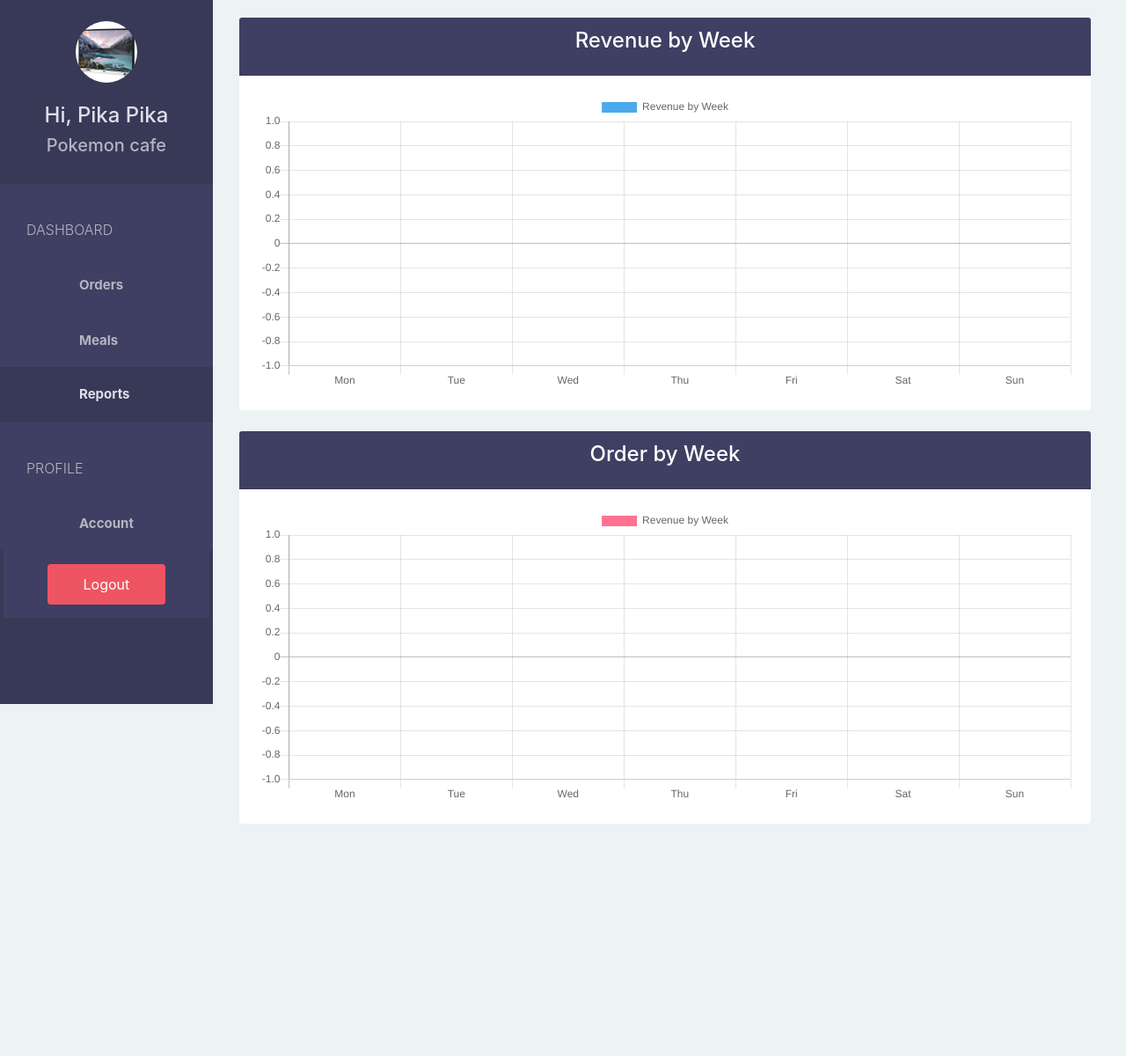
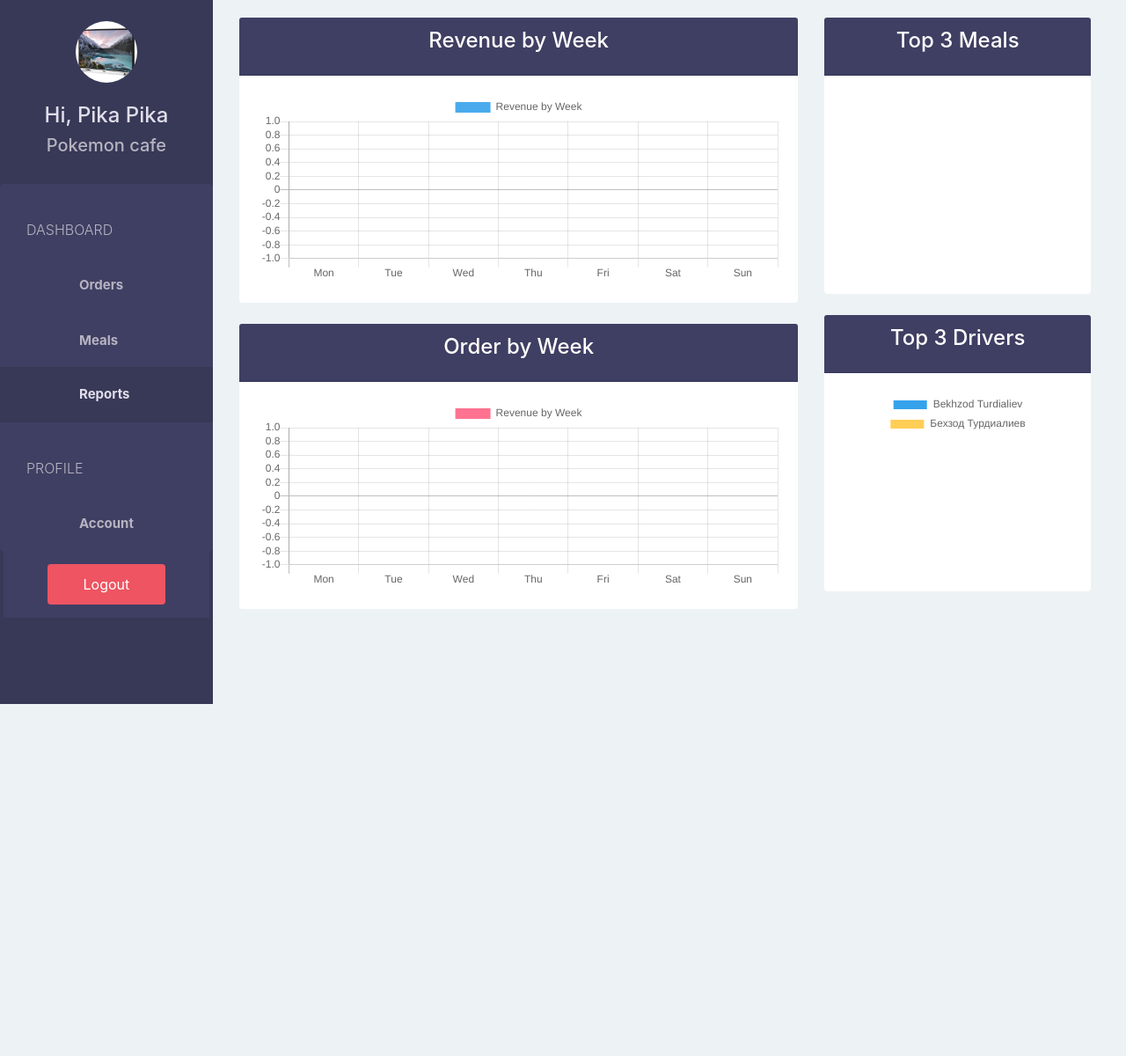
Before and after one commit to kiral439/food-tasker, a Django app: page /restaurant/report in a window 1280 px wide. Shown: the top 1200 px of the page at 88% size. Run offline with Django 3.2, Linux system fonts and the light colour scheme; a user stored in the database is signed in; data comes from the database, SQL or seed files in the repository; both versions use the stored data as it was after the commit; a map, chart or similar area stays blank; some libraries are stand-ins or nearby versions.

Commit message:
Restaurant dashboard is done

```diff
--- a/foodtasker/settings.py
+++ b/foodtasker/settings.py
@@ -212,3 +212,5 @@ SOCIAL_AUTH_PIPELINE = (
     'social_core.pipeline.social_auth.load_extra_data',
     'social_core.pipeline.user.user_details',
 )
+
+STRIPE_API_KEY = 'sk_test_51H5CrDFQ6aYBNdSThqh2IVuall4lrQcqFTgr7O5lm1QBj64NyAST3SOuvAbrQyklThwbRku0rn12fr2OvVrbjuV3001CfK24zD'
--- a/foodtasker/urls.py
+++ b/foodtasker/urls.py
@@ -23,34 +23,75 @@ from foodtaskerapp import views, apis
 
 urlpatterns = [
     path('admin/', admin.site.urls),
-    path('', views.home, name='home'),
+    path('', views.restaurant_home, name='restaurant-home'),
 
     # Restaurant
-    path('restaurant/sign-in/', auth_view.LoginView.as_view(template_name='restaurant/sign_in.html'), name = 'restaurant-sign-in'),
+    path(
+        'restaurant/sign-in/',
+        auth_view.LoginView.as_view(
+            template_name='restaurant/sign_in.html'),
+        name='restaurant-sign-in'),
     # path('restaurant/sign-out', auth_view.LogoutView.as_view(next_page=settings.LOGIN_REDIRECT_URL), name = 'restaurant-sign-out'),
-    path('restaurant/sign-out/', auth_view.LogoutView.as_view(next_page='/'), name = 'restaurant-sign-out'),
-    path('restaurant/', views.restaurant_home, name='restaurant-home'),
-    path('restaurant/sign-up/', views.restaurant_sign_up, name = 'restaurant-sign-up'),
+    path(
+        'restaurant/sign-out/',
+        auth_view.LogoutView.as_view(
+            next_page='/'),
+        name='restaurant-sign-out'),
+    path(
+        'restaurant/',
+        views.restaurant_home,
+        name='restaurant-home'),
+    path(
+        'restaurant/sign-up/',
+        views.restaurant_sign_up,
+        name='restaurant-sign-up'),
 
-    path('restaurant/account', views.restaurant_account, name='restaurant-account'),
-    path('restaurant/meal', views.restaurant_meal, name='restaurant-meal'),
-    path('restaurant/meal/add/', views.restaurant_add_meal, name='restaurant-add-meal'),
-    path('restaurant/meal/edit/<int:meal_id>', views.restaurant_edit_meal, name='restaurant-edit-meal'),
-    path('restaurant/order', views.restaurant_order, name='restaurant-order'),
-    path('restaurant/report', views.restaurant_report, name='restaurant-report'),
+    path(
+        'restaurant/account',
+        views.restaurant_account,
+        name='restaurant-account'),
+    path(
+        'restaurant/meal',
+        views.restaurant_meal,
+        name='restaurant-meal'),
+    path(
+        'restaurant/meal/add/',
+        views.restaurant_add_meal,
+        name='restaurant-add-meal'),
+    path(
+        'restaurant/meal/edit/<int:meal_id>',
+        views.restaurant_edit_meal,
+        name='restaurant-edit-meal'),
+    path(
+        'restaurant/order',
+        views.restaurant_order,
+        name='restaurant-order'),
+    path(
+        'restaurant/report',
+        views.restaurant_report,
+        name='restaurant-report'),
 
     # Facebook - Sign In/Sign Up/Sign Out
     path('api/social/', include('rest_framework_social_oauth2.urls')),
-    path('oauth/', include('social_django.urls', namespace='socialAuth')),
+    path(
+        'oauth/',
+        include(
+            'social_django.urls',
+            namespace='socialAuth')),
     # API for restaurant new order notification
-    path('api/restaurant/order/notification/<str:last_viewed>/', apis.restaurant_order_notification),
+    path('api/restaurant/order/notification/<str:last_viewed>/',
+         apis.restaurant_order_notification),
 
     # APIs for CUSTOMERS
     path('api/customer/restaurants/', apis.customer_get_restaurants),
-    path('api/customer/meals/<int:restaurant_id>', apis.customer_get_meals),
+    path(
+        'api/customer/meals/<int:restaurant_id>',
+        apis.customer_get_meals),
     path('api/customer/order/add/', apis.customer_add_order),
-    path('api/customer/order/latest/', apis.customer_get_latest_order),
-    path('api/customer/driver/location/', apis.customer_get_driver_location),
+    path('api/customer/order/latest/',
+         apis.customer_get_latest_order),
+    path('api/customer/driver/location/',
+         apis.customer_get_driver_location),
 
     # APIs for DRIVERS
     path('api/driver/orders/ready/', apis.driver_get_ready_orders),
--- a/foodtaskerapp/static/css/style.css
+++ b/foodtaskerapp/static/css/style.css
@@ -201,4 +201,4 @@ body {
 		.meal-table td:nth-of-type(4):before { content: "Price"; }
         .meal-table td:nth-of-type(5):before { content: "Image"; text-align: left;}
         .meal-table td{text-align: left !important;}
-	}
+    }
--- a/foodtaskerapp/templates/restaurant/order.html
+++ b/foodtaskerapp/templates/restaurant/order.html
@@ -41,7 +41,7 @@
                             <button class="btn btn-success">Ready</button>
                         </form>
                         {% endif %}
-                        {% if order.status == 2 %}
+                        <!-- {% if order.status == 2 %}
                         <form method="POST">
                             {% csrf_token %}
                             <input name="id" value="{{ order.id }}" hidden>
@@ -57,7 +57,7 @@
                         {% endif %}
                         {% if order.status == 4 %}
                         No Action
-                        {% endif %}
+                        {% endif %} -->
                     </td>
                 </tr>
                 {% endfor %}
--- a/foodtaskerapp/templates/restaurant/report.html
+++ b/foodtaskerapp/templates/restaurant/report.html
@@ -9,7 +9,7 @@
 {% block page %}
 
 <div class="row">
-    <div class="col-lg-12">
+    <div class="col-lg-8">
         <!-- Revenue by Week -->
         <div class="card mb-4">
             <div class="card-header bg-blue">
@@ -68,6 +68,69 @@
             </div>
         </div>
     </div>
+
+    <div class="col-lg-4">
+
+        <!-- TOP 3 Meals -->
+        <div class="card mb-4">
+            <div class="card-header bg-blue">
+                <h4 class="card-title text-center text-white">
+                    Top 3 Meals
+                </h4>
+            </div>
+            <div class="card-body">
+                <canvas id="mealChart" height="238"></canvas>
+                <script>
+                    var ctx = document.getElementById("mealChart").getContext("2d");
+                    var data = {
+                        labels: [{% for label in meal.labels %} '{{label}}', {% endfor %}],
+                        datasets: [{
+                                backgroundColor: [
+                                    "#36A2EB", "#FFCE56", "#FF6384"
+                                ],
+                                // data: {{ meal.data }}
+                                data: {{ meal.data }}
+                        }]};
+
+                    new Chart(ctx, {
+                        type: 'pie',
+                        data: data
+                    })
+                </script>
+            </div>
+        </div>
+
+        <!-- TOP 3 Driver -->
+        <div class="card mb-4">
+            <div class="card-header bg-blue">
+                <h4 class="card-title text-center text-white">
+                    Top 3 Drivers
+                </h4>
+            </div>
+            <div class="card-body">
+                <canvas id="driverChart" height="238"></canvas>
+                <script>
+                    var ctx = document.getElementById("driverChart").getContext("2d");
+                    var data = {
+                        // labels: [{% for label in meal.labels %} '{{label}}', {% endfor %}],
+                        // labels: {{ meal.labels|safe }},
+                        labels: {{ driver.labels|safe }},
+                        datasets: [{
+                                backgroundColor: [
+                                    "#36A2EB", "#FFCE56", "#FF6384"
+                                ],
+                                // data: {{ meal.data }}
+                                data: {{ driver.data }}
+                        }]};
+
+                    new Chart(ctx, {
+                        type: 'pie',
+                        data: data
+                    })
+                </script>
+            </div>
+        </div>
+    </div>
 </div>
 
 {% endblock %}
--- a/foodtaskerapp/views.py
+++ b/foodtaskerapp/views.py
@@ -5,13 +5,11 @@ from django.contrib.auth import authenticate, login
 
 from django.contrib.auth.models import User
 from .models import Meal, Order
+from django.db.models import Case, Count, Sum, When
+from foodtaskerapp.models import Driver
 
 
 # Create your views here.
-
-
-def home(request):
-    return redirect(restaurant_home)
 
 
 @login_required(login_url='/restaurant/sign-in/')
@@ -99,13 +97,13 @@ def restaurant_order(request):
                 order.status = Order.READY
                 order.save()
 
-            elif order.status == Order.READY:
-                order.status = Order.ONTHEWAY
-                order.save()
+            # elif order.status == Order.READY:
+            #     order.status = Order.ONTHEWAY
+            #     order.save()
 
-            elif order.status == Order.ONTHEWAY:
-                order.status = Order.DELIVERED
-                order.save()
+            # elif order.status == Order.ONTHEWAY:
+            #     order.status = Order.DELIVERED
+            #     order.save()
 
         orders = Order.objects.filter(
             restaurant=request.user.restaurant).order_by("-id")
@@ -147,9 +145,35 @@ def restaurant_report(request):
         revenue.append(sum(order.total for order in delivered_orders))
         orders.append(delivered_orders.count())
 
+    # Top 3 Meals
+    top3_meals = Meal.objects.filter(restaurant=request.user.restaurant)\
+        .annotate(total_order=Sum('orderdetails__quantity'))\
+        .order_by("-total_order")[:3]
+
+    meal = {
+        "labels": [meal.name for meal in top3_meals],
+        "data": [meal.total_order or 0 for meal in top3_meals]
+    }
+
+    # Top 3 Drivers
+    top3_drivers = Driver.objects.annotate(
+        total_order = Count(
+            Case (
+                When(order__restaurant = request.user.restaurant, then = 1)
+            )
+        )
+    ).order_by("-total_order")[:3]
+
+    driver = {
+        "labels": [driver.user.get_full_name() for driver in top3_drivers],
+        "data": [driver.total_order or 0 for driver in top3_drivers]
+    }
+
     return render(request, 'restaurant/report.html', {
         "revenue": revenue,
-        "orders": orders
+        "orders": orders,
+        "meal": meal,
+        "driver": driver,
     })
 
 
```
Also changed, not shown: foodtaskerapp/apis.py (+39 -17 lines), db.sqlite3, 1 other file.
